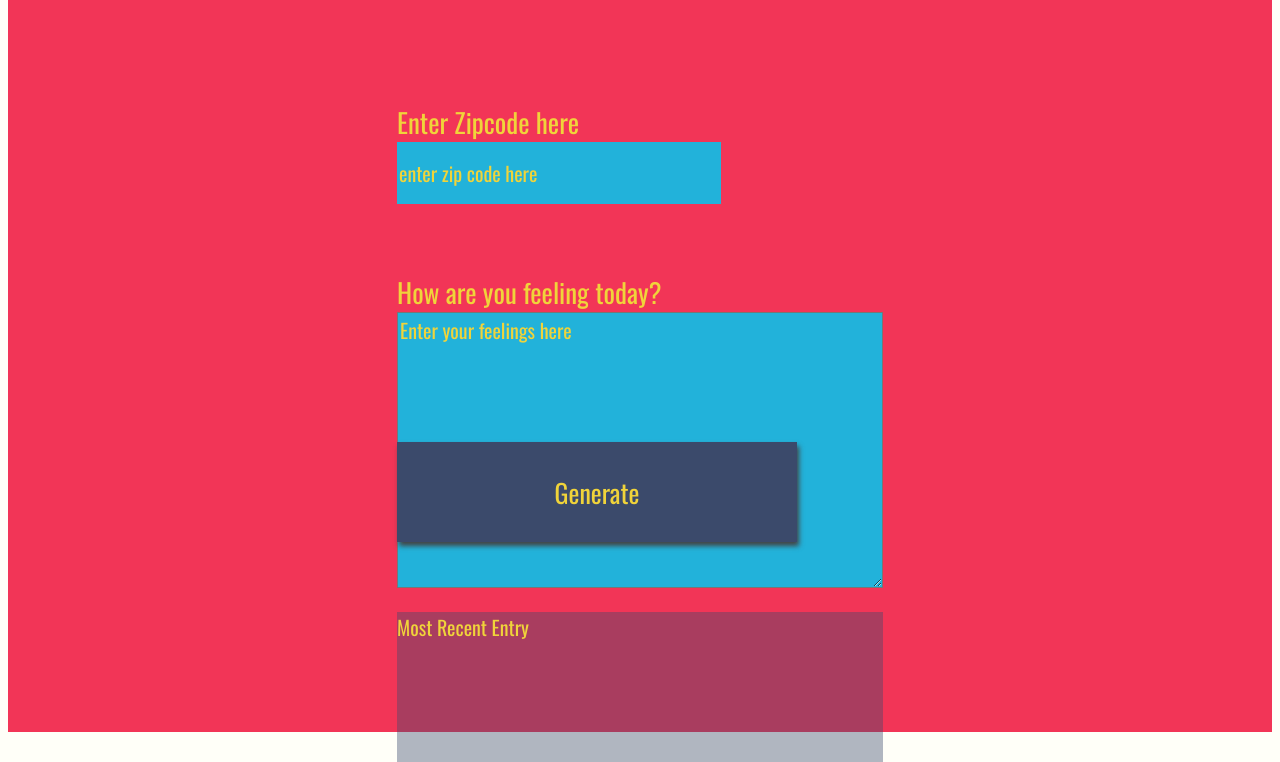
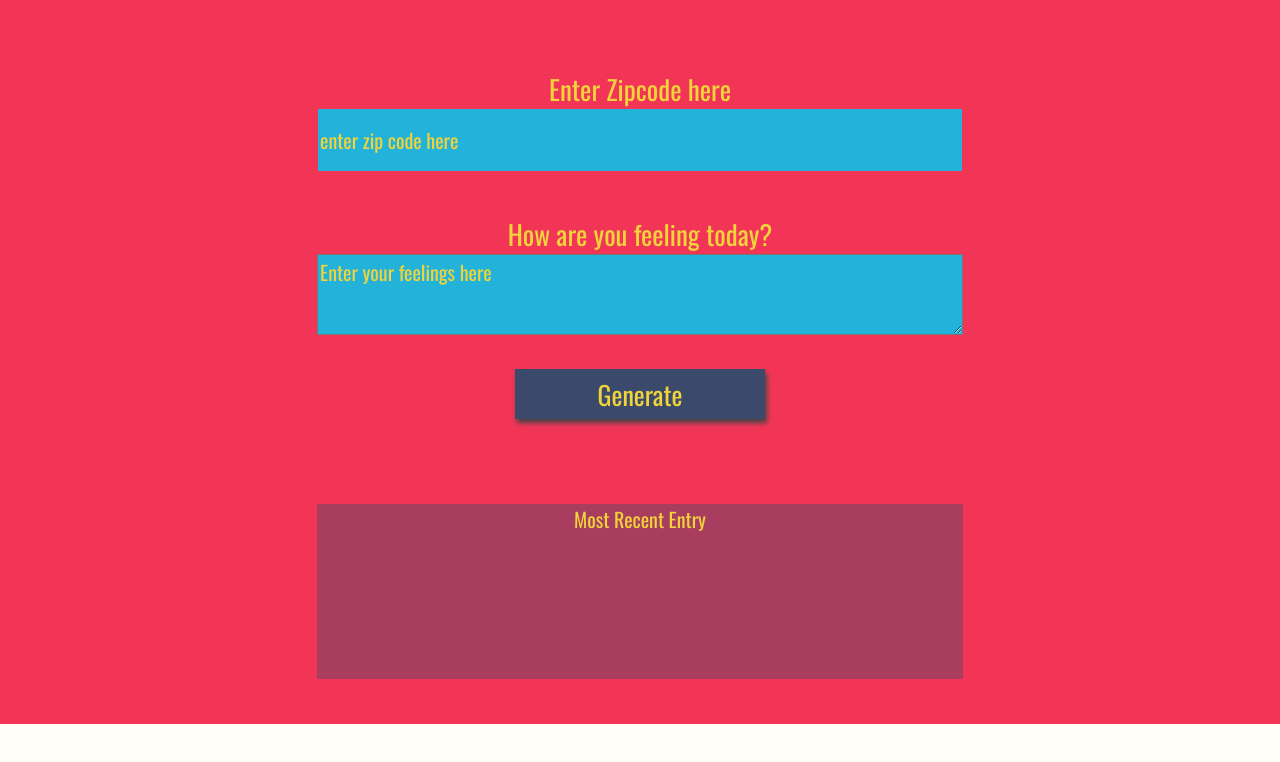
Before and after one commit to thepembeweb/weather-journal-app, a plain HTML site: page website/index.html in a window 1280 px wide. Shown: the part 76-838 px from the top of the page. After the commit the page ends 800 px from the top, so only its background shows below. Drawn offline with nearby package versions, Linux system fonts and the light colour scheme; a web font is replaced by a local one.

Commit message:
fix: update page styling

```diff
--- a/website/style.css
+++ b/website/style.css
@@ -1,111 +1,107 @@
-body{
+body {
   background: #fffff8;
   font-family: -apple-system, BlinkMacSystemFont, sans-serif;
+  margin: 0px;
+  text-align: center;
+  height: 100%;
 }
 
-#app{
+#app {
   display: grid;
-    grid-auto-rows: minmax(150px, auto);
-    /* grid-template-columns:  */
-    height:100vh;
+  grid-auto-rows: minmax(100px, auto);
+  height: 100vh;
   background: #f23557;
   color: #f0d43a;
   justify-content: center;
-    grid-gap: 1em;
   font-size: 20px;
   font-family: 'Oswald', sans-serif;
 }
 
-.holder{
-
+.holder {
+  margin: 0px auto;
+  display: inline-block;
+  height: 50px;
 }
 
-.entry{
-    background: rgba(59, 74, 107, .4);
-}
-
-#entryHolder{
-
-}
-
-#date{
-
-}
-
-#temp{
-
-}
-
-#content{
-
+.entry {
+  background: rgba(59, 74, 107, 0.4);
+  width: 100%;
+  height: 175px;
 }
 
 .headline {
-
-}
-.title{
-
+  text-align: center;
+  font-size: 40px;
 }
 
 /*  Basic Styling To Override Default For Basic HTML Elements */
-label{
-    display:block;
+
+label {
+  display: block;
   font-size: 27px;
 }
 
-input{
-    display:block;
+input {
+  display: block;
   height: 60px;
-    width: 320px;
-    background:#22b2da;
+  width: 640px;
+  background: #22b2da;
   color: #f0d43a;
   font-size: 20px;
   font-family: 'Oswald', sans-serif;
   border: none;
 }
 
-button{
-    width: 400px;
-    height: 100px;
+button {
+  width: 250px;
+  height: 50px;
   background: #3b4a6b;
   color: #f0d43a;
   font-size: 26px;
   font-family: 'Oswald', sans-serif;
   border: none;
   box-shadow: 2px 4px 5px #444;
+  margin-top: 10px;
 }
-h1{
+
+h1 {
   font-size: 36px;
 }
 
-textarea{
-    background:#22b2da;
+textarea {
+  background: #22b2da;
   color: #f0d43a;
   font-size: 20px;
   font-family: 'Oswald', sans-serif;
+  max-height: 75px;
+  width: 640px;
 }
+
 /* Reset style for HTML element on active to have no border*/
+
 input:focus,
 select:focus,
 textarea:focus,
 button:focus {
   outline: none;
 }
+
 /* Style for Placeholder Text*/
-::placeholder { /* Firefox, Chrome, Opera */
+
+::placeholder {
+  /* Firefox, Chrome, Opera */
   color: #f0d43a;
   font-family: 'Oswald', sans-serif;
-
 }
 
-:-ms-input-placeholder { /* Internet Explorer 10-11 */
+:-ms-input-placeholder {
+  /* Internet Explorer 10-11 */
   color: #f0d43a;
   font-family: 'Oswald', sans-serif;
-
 }
 
-::-ms-input-placeholder { /* Microsoft Edge */
+::-ms-input-placeholder {
+  /* Microsoft Edge */
   color: #f0d43a;
   font-family: 'Oswald', sans-serif;
-
 }
```
Lines whose indentation alone changed are shown as unchanged.
